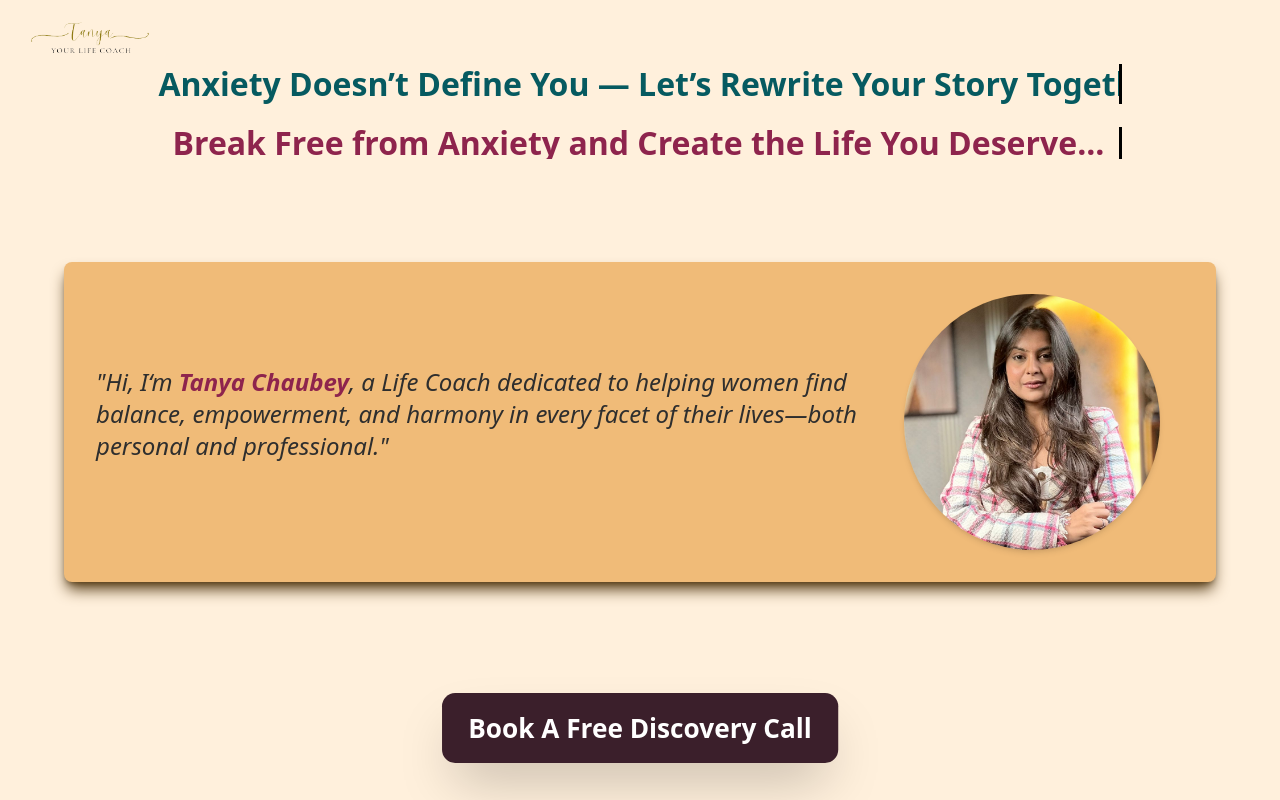
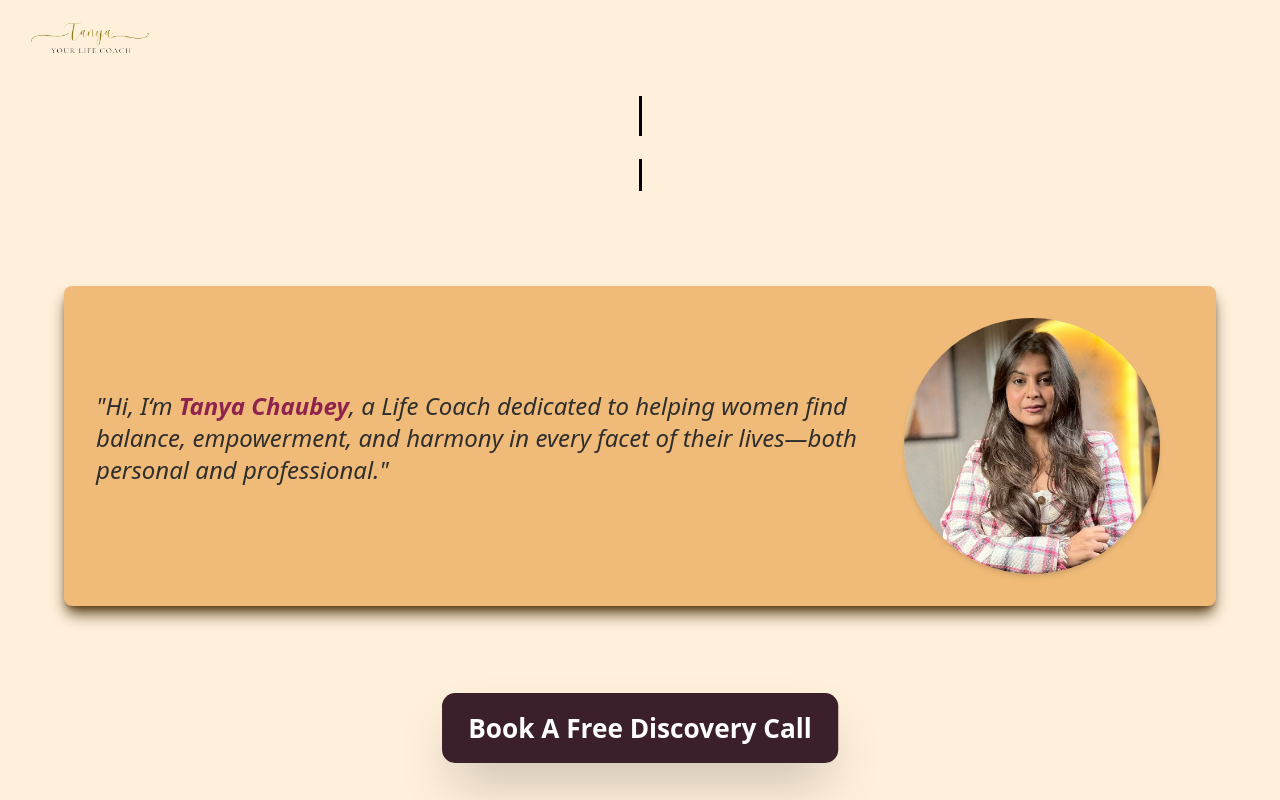
Before and after one commit to rushikeshmunne10/tanyaChaubeyPortfolio, a Next.js app: page / in a window 1280 px wide. Shown: the top 800 px of the page. Built offline with nearby package versions, Linux system fonts and the light colour scheme; no server answers.

Commit message:
typing effect removed from smaller screens

```diff
--- a/src/components/About.js
+++ b/src/components/About.js
@@ -2,7 +2,7 @@ import Image from 'next/image';
 
 const About = () => {
     return (
-        <section className="py-20">
+        <section className="py-12">
             <div className="max-w-7xl mx-auto px-6">
 
                 <div className="bg-[#F0BB78] shadow-[#543A14] shadow-lg rounded-lg text-[#2E2E2E] p-8">
--- a/src/components/Home.js
+++ b/src/components/Home.js
@@ -3,9 +3,11 @@ import TypingEffect from './TypingEffect';
 
 const Home = () => {
     return (
-        <div className='h-screen w-full'>
-        <TypingEffect/>
-        <div className="flex items-center justify-center px-8">
+        <div className='h-screen w-full mt-8'>
+            <div className="typing-effect hidden md:block">
+                <TypingEffect />
+            </div>
+            <div className="flex items-center justify-center px-8 pt-12 md:pt-0">
                 <div className="flex flex-col-reverse md:flex-row items-center bg-[#F0BB78] shadow-[#543A14] shadow-lg rounded-lg p-8 max-w-6xl">
                     {/* Text Content */}
                     <div className="flex-1">
--- a/src/components/TypingEffect.js
+++ b/src/components/TypingEffect.js
@@ -2,13 +2,13 @@ import Image from 'next/image';
 
 const TypingEffect = () => {
   return (
-    <section className="relative py-16 text-center mb-8">
+    <section className="relative py-16 text-center mb-6">
       <div className="max-w-6xl mx-auto px-4">
         {/* First Typing Text */}
         <h1 className="text-4xl font-extrabold text-[#065a60] mb-4">
-          <span className="typing-text-one">
+          <div className="typing-text-one">
             Anxiety Doesn’t Define You — Let’s Rewrite Your Story Together...
-          </span>
+          </div>
         </h1>
         {/* Second Typing Text */}
         <h2 className="text-2xl font-extrabold text-[#8E244D]">
@@ -18,28 +18,29 @@ const TypingEffect = () => {
         </h2>
       </div>
 
-      {/* Scoped Styles */}
+
       <style jsx>{`
-        .typing-text-one {
-          display: inline-block;
-          overflow: hidden;
-          white-space: nowrap;
-          border-right: 3px solid #000; /* Adjust cursor color */
-          width: 0;
-          animation: typing1 8s steps(50, end) infinite, blink1 3s step-end infinite;
-          font-size: 32px; /* Adjust font size */
-        }
-
+  .typing-text-one,
   .typing-text-two {
     display: inline-block;
     overflow: hidden;
     white-space: nowrap;
-          border-right: 3px solid #000; /* Adjust cursor color */
+    border-right: 3px solid #000; /* Cursor color */
     width: 0;
-          animation: typing2 8s steps(50, end) infinite, blink2 3s step-end infinite;
-          font-size: 32px; /* Adjust font size */
+    max-width: 100%;
+    font-size: 32px; /* Font size */
   }
 
+  .typing-text-one {
+    animation: typing1 4s steps(50, end) 0s forwards, blink1 1s step-end infinite 4s;
+  }
+
+  .typing-text-two {
+    animation: typing2 4s steps(50, end) 5s forwards, blink2 1s step-end infinite 8s;
+  }
+
+
+  /* Typing animation for the first line */
   @keyframes typing1 {
     from {
       width: 0;
@@ -49,6 +50,7 @@ const TypingEffect = () => {
     }
   }
 
+  /* Typing animation for the second line */
   @keyframes typing2 {
     from {
       width: 0;
@@ -58,18 +60,22 @@ const TypingEffect = () => {
     }
   }
 
+  /* Cursor blinking animation for the first line */
   @keyframes blink1 {
     50% {
       border-color: transparent;
     }
   }
 
+  /* Cursor blinking animation for the second line */
   @keyframes blink2 {
     50% {
       border-color: transparent;
     }
   }
+
 `}</style>
+
     </section>
   );
 };
```
Lines whose indentation alone changed are shown as unchanged.
